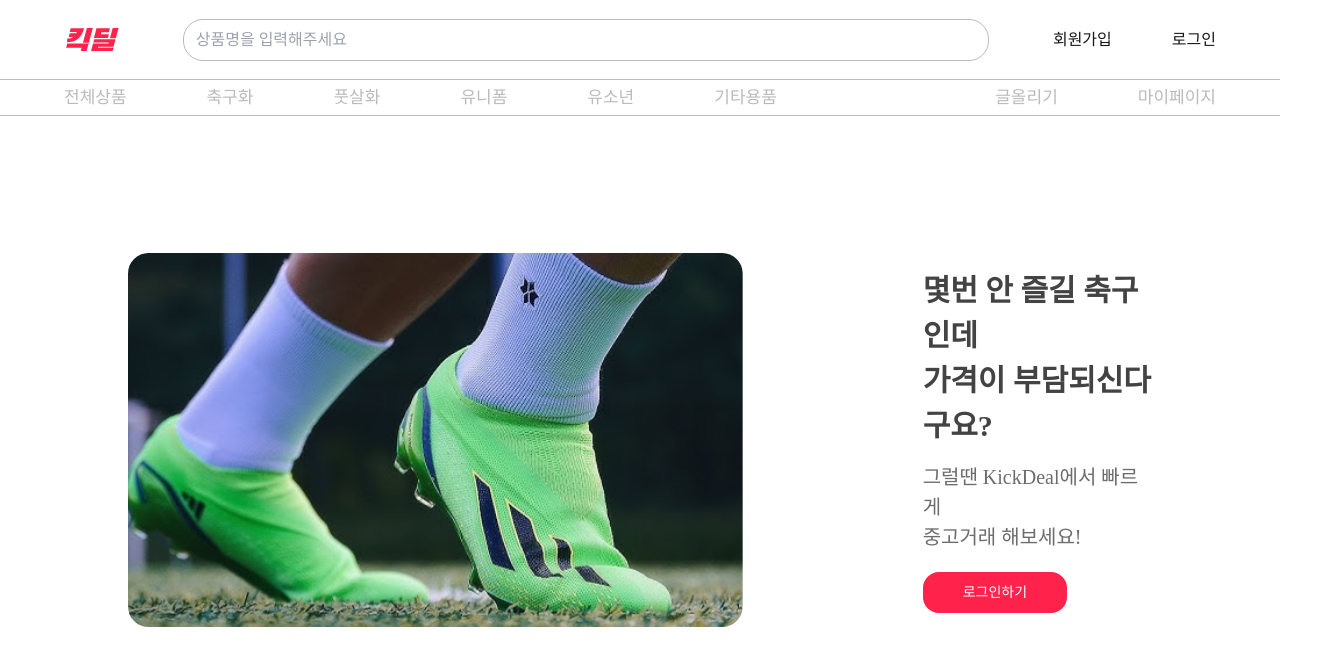
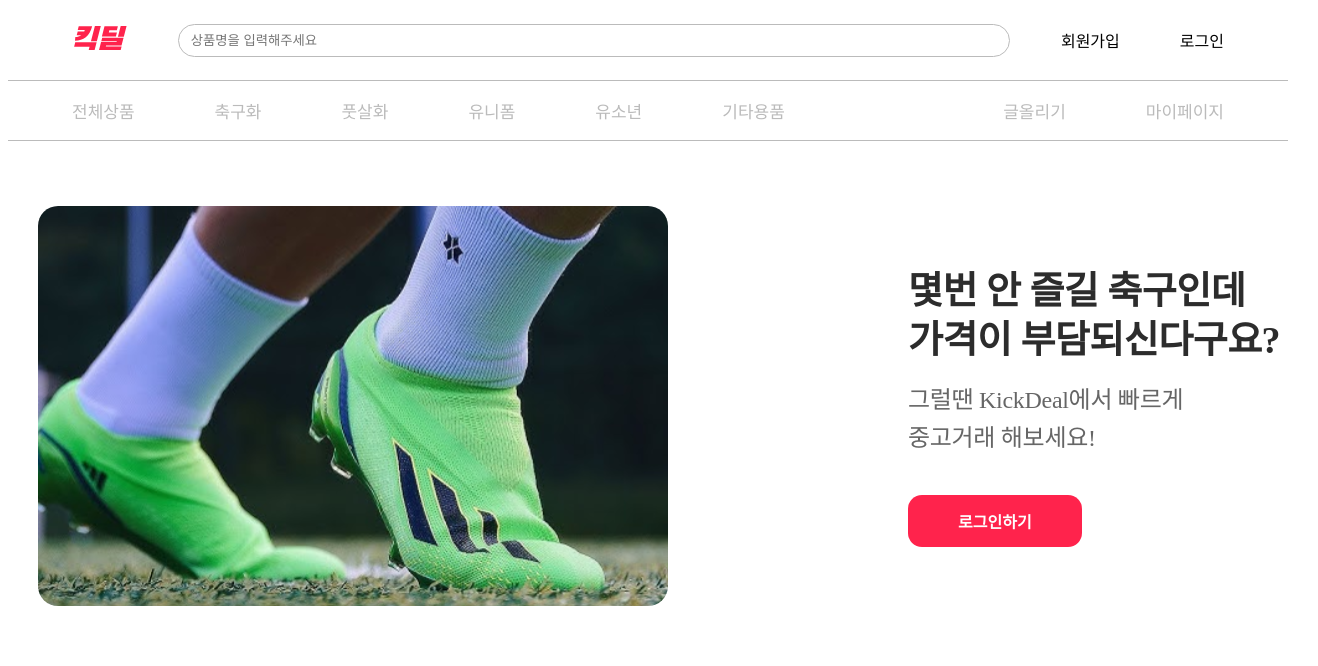
Before and after one commit to taehyun00/Kick_dealFront_V2, a Next.js app: page /Main in a window 1280 px wide. Shown: the top 666 px of the page, 1318 px wide, since content can reach past the window. Built offline with nearby package versions, Linux system fonts and the light colour scheme; a web font is replaced by a local one.

Commit message:
feat :: allpage

```diff
--- a/src/app/Main/page.tsx
+++ b/src/app/Main/page.tsx
@@ -1,17 +1,17 @@
+'use client'
 
 import styled from "@emotion/styled";
-
 import Header from "../components/header";
 
 export default function Main() {
-
-
   return (
     <MainLayout>
       <Header />
 
       <MainItem>
-            <img src="svg/main.svg"  width={800} />
+        <LeftItem>
+          <img src="svg/main.svg" width={530} height={400} />
+        </LeftItem>
         <RightItem>
           <TextItem>
             <UpperText>
@@ -32,66 +32,100 @@ export default function Main() {
   );
 }
 
-const LoginButton = styled.button`
+const MainLayout = styled.div`
+  width: 100vw;
+  min-height: 100vh;
+  display: flex;
+  flex-direction: column;
+  background-color: #ffffff;
+`;
 
-    background-color : #FF234C;
-    padding : 10px 40px;
-    border-radius : 16px;
-    color : white;
-    font-size : 14px;
-`
+const MainItem = styled.div`
+  flex: 1;
+  display: flex;
+  align-items: center;
+  justify-content: center;
+  gap: 240px;
 
+  padding-left : 30px;
+  margin: 0 auto;
+  width: 100%;
+`;
+
+const LeftItem = styled.div`
+  flex-shrink: 0;
+
+  img {
+    width: 630px;
+    height: 400px;
+    object-fit: cover;
+    border-radius: 20px;
+  }
+`;
 
 const RightItem = styled.div`
-    display : flex;
-    flex-direction : column;
-    align-items : start;
-    gap : 20px;
+  display: flex;
+  flex-direction: column;
+  align-items: flex-start;
+  gap: 40px;
+  flex: 1;
+  max-width: 500px;
+`;
 
-`
 const TextItem = styled.div`
-    display : flex;
-    flex-direction : column;
-    gap : 14px;
-`
+  display: flex;
+  flex-direction: column;
+  gap: 20px;
+  width: 100%;
+`;
 
 const UpperText = styled.div`
-    display : flex;
-    flex-direction : column;
-`
+  display: flex;
+  flex-direction: column;
+  gap: 4px;
+`;
+
 const DownText = styled.div`
-    display : flex;
-    flex-direction : column;
-`
-const Uppertext = styled.p`
-    font-size : 30px;
-    font-weight : 900;
-    color : #434343;
-`
+  display: flex;
+  flex-direction: column;
+  gap: 4px;
+`;
+
+const Uppertext = styled.h1`
+  font-size: 38px;
+  font-weight: 800;
+  color: #2c2c2c;
+  line-height: 1.2;
+  margin: 0;
+  letter-spacing: -0.5px;
+`;
 
 const Downtext = styled.p`
-    font-size : 20px;
-    font-weight : 300;
-    color :#6D6D6D;
-`
+  font-size: 24px;
+  font-weight: 400;
+  color: #666666;
+  line-height: 1.4;
+  margin: 0;
+  letter-spacing: -0.3px;
+`;
 
-const MainItem = styled.div`
-    padding-top : 80px;
-    height : 100vh;
+const LoginButton = styled.button`
+  border: none;
+  background-color: #FF234C;
+  padding: 14px 50px;
+  border-radius: 14px;
+  color: white;
+  font-size: 16px;
+  font-weight: 600;
+  cursor: pointer;
+  transition: all 0.2s ease;
 
-    display : flex;
-    align-items : center;
-    justify-content : center;
-    gap : 180px;
-    width : 80%;
+  &:hover {
+    background-color: #e01e3f;
+    transform: translateY(-1px);
+  }
 
-`
-
-
-
-const MainLayout = styled.div`
-    width : 100vw;
-    display : flex;
-    justify-content : center;
-
-`
+  &:active {
+    transform: translateY(0);
+  }
+`;
--- a/src/app/components/header.tsx
+++ b/src/app/components/header.tsx
@@ -9,7 +9,6 @@ import { useState } from "react";
 
 const Header = () => {
 
-    const [islogin,setislogin] = useState();
     return(
     <Headers>
     <HeaderLayout>
@@ -39,6 +38,8 @@ const Headers = styled.div`
     flex-direction : column;
     position : fixed;
     background-color : #FFFFFF;
+    top : 0px;
+    z-index : 1000;
 `
 
 const LoginForm = styled.div`
--- a/src/app/components/navigaionbar.tsx
+++ b/src/app/components/navigaionbar.tsx
@@ -1,12 +1,15 @@
 import styled from "@emotion/styled"
-
+import { useRouter } from "next/navigation";
 
 const NavigationBar = () => {
+
+    const router = useRouter();
+
     return(
         <NavigationBarLayout>
             <Navitgationbars>
                 <Cateogorys>
-                <Category>전체상품</Category>
+                <Category onClick={() => {router.push("/all")}}>전체상품</Category>
                 <Category>축구화</Category>
                 <Category>풋살화</Category>
                 <Category>유니폼</Category>
--- a/src/app/globals.css
+++ b/src/app/globals.css
@@ -40,3 +40,12 @@ body {
     font-weight: 100;
     font-display: swap;
 }
+
+
+
+@font-face {
+    font-family: 'GMarketSans';
+    src: url('https://cdn.jsdelivr.net/gh/projectnoonnu/noonfonts_2001@1.1/GmarketSansLight.woff') format('woff');
+    font-weight: 900;
+    font-display: swap;
+}
--- a/src/app/layout.tsx
+++ b/src/app/layout.tsx
@@ -1,23 +1,43 @@
-import type { Metadata } from "next";
-import localFont from "next/font/local";
-import "./globals.css";
+'use client'
 
-
-export const metadata: Metadata = {
-  title: "Create Next App",
-  description: "Generated by create next app",
-};
+import { useState, useEffect } from 'react';
+import Blank from "./components/blank";
 
 export default function RootLayout({
   children,
-}: Readonly<{
-  children: React.ReactNode;
-}>) {
+}: {
+  children: React.ReactNode
+}) {
+  const [isMobile, setIsMobile] = useState(false);
+  const [isLoading, setIsLoading] = useState(true);
+
+  useEffect(() => {
+    const checkScreenSize = () => {
+      setIsMobile(window.innerWidth <= 1051);
+      setIsLoading(false);
+    };
+
+    checkScreenSize();
+    window.addEventListener('resize', checkScreenSize);
+
+    return () => window.removeEventListener('resize', checkScreenSize);
+  }, []);
+
+
+  if (isLoading) {
+    return (
+      <html lang="ko">
+        <body>
+          <div/>
+        </body>
+      </html>
+    );
+  }
+
   return (
-    <html lang="en">
-      <body
-      >
-        {children}
+    <html lang="ko">
+      <body>
+        {isMobile ? <Blank /> : children}
       </body>
     </html>
   );
--- a/src/app/page.tsx
+++ b/src/app/page.tsx
@@ -1,28 +1,5 @@
-'use client'
-
-import Header from "./components/header";
-import React, { useState, useEffect } from 'react';
-import Blank from "./components/blank";
 import Main from "./Main/page";
 
-const App = () => {
-  const [isMobile, setIsMobile] = useState(false);
-
-  useEffect(() => {
-    const checkScreenSize = () => {
-      setIsMobile(window.innerWidth <= 1051);
-    };
-
-
-    checkScreenSize();
-
-    window.addEventListener('resize', checkScreenSize);
-
-    return () => window.removeEventListener('resize', checkScreenSize);
-  }, []);
-
-
-  return isMobile ? <Blank /> : <Main />;
-};
-
-export default App;
+export default function HomePage() {
+  return <Main />;
+}
```
Also changed, not shown: src/app/all/page.tsx (added, +120 -0 lines), public/svg/shop.svg (added). Lines whose indentation alone changed are shown as unchanged.
